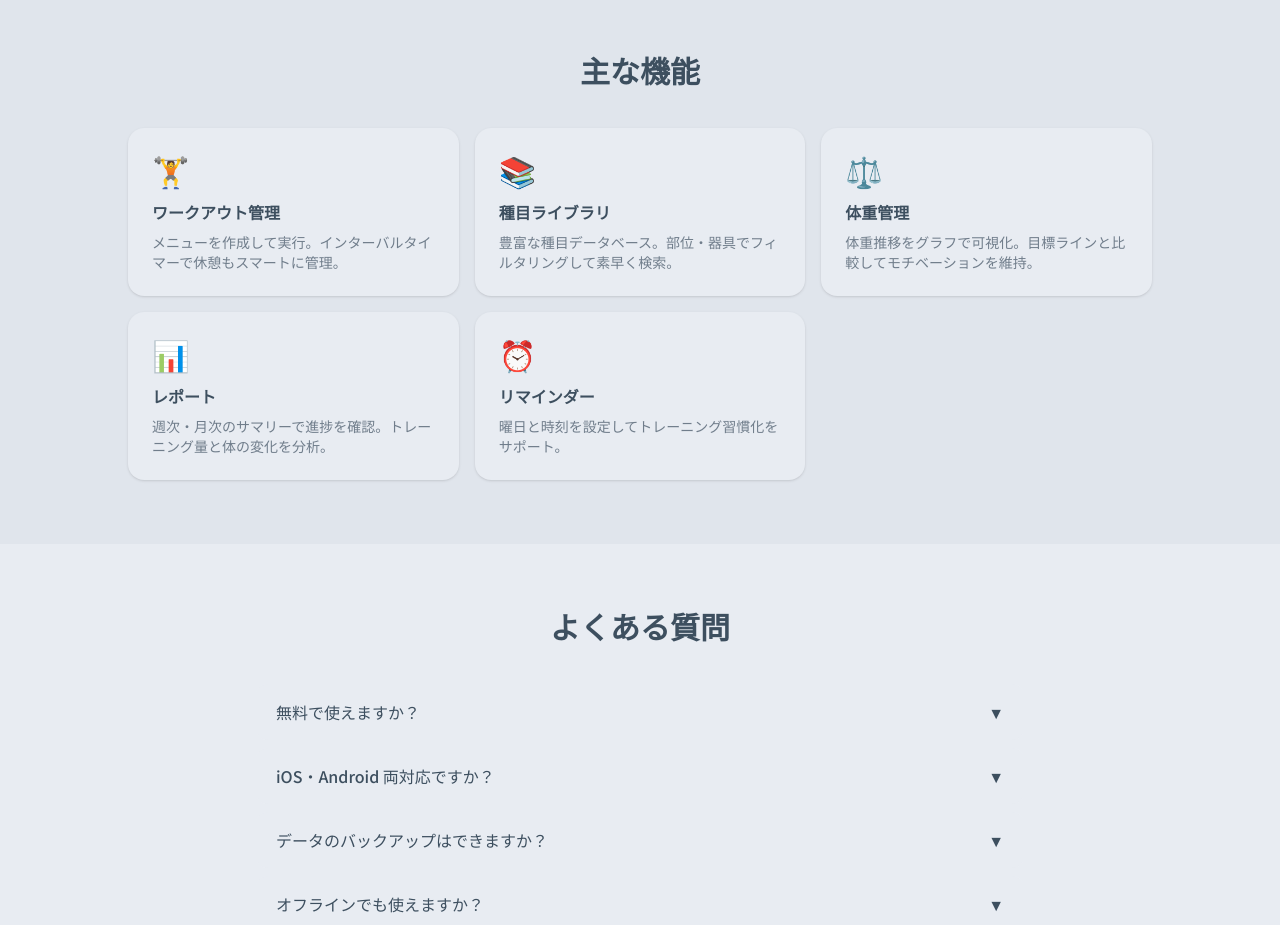
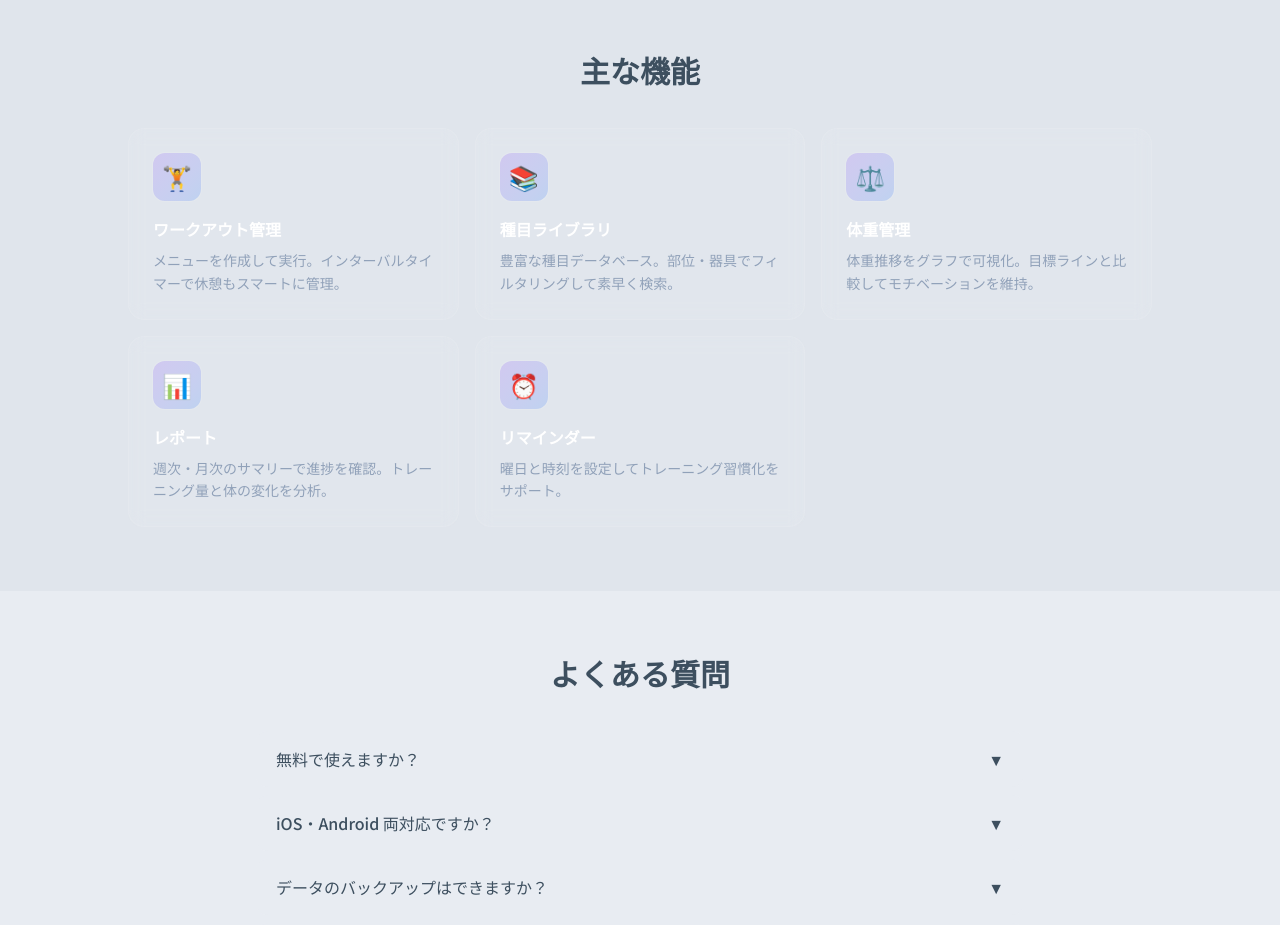
Before and after one commit to kakeru1939-ui/training-buddy-website, a Next.js app: page / in a window 1280 px wide. Shown: the part 1000-1925 px from the top of the page. Built offline with nearby package versions, Linux system fonts and the light colour scheme.

Commit message:
Refactor FeatureCard with improved styles and effects
Updated the FeatureCard component to enhance styling and interactivity with hover effects.

```diff
--- a/components/FeatureCard.tsx
+++ b/components/FeatureCard.tsx
@@ -6,10 +6,17 @@ interface FeatureCardProps {
 
 export function FeatureCard({ icon, title, description }: FeatureCardProps) {
   return (
-    <article className="rounded-2xl bg-[var(--color-bg-elevated)] p-6 shadow-sm">
-      <div className="text-3xl">{icon}</div>
-      <h3 className="mt-3 font-semibold text-[var(--color-text)]">{title}</h3>
-      <p className="mt-2 text-sm text-[var(--color-text)]/70">{description}</p>
+    <article className="group relative rounded-2xl border border-white/10 bg-white/5 p-6 backdrop-blur-sm transition-all duration-300 hover:border-violet-500/50 hover:bg-white/10 hover:shadow-xl hover:shadow-violet-500/10 hover:-translate-y-1">
+      {/* グロー効果 */}
+      <div className="pointer-events-none absolute inset-0 rounded-2xl bg-gradient-to-br from-violet-500/5 to-blue-500/5 opacity-0 transition-opacity duration-300 group-hover:opacity-100" />
+
+      <div className="relative">
+        <div className="mb-4 inline-flex h-12 w-12 items-center justify-center rounded-xl bg-gradient-to-br from-violet-500/20 to-blue-500/20 text-2xl ring-1 ring-white/10">
+          {icon}
+        </div>
+        <h3 className="mb-2 text-base font-bold text-white">{title}</h3>
+        <p className="text-sm leading-relaxed text-slate-400">{description}</p>
+      </div>
     </article>
   )
 }
```
